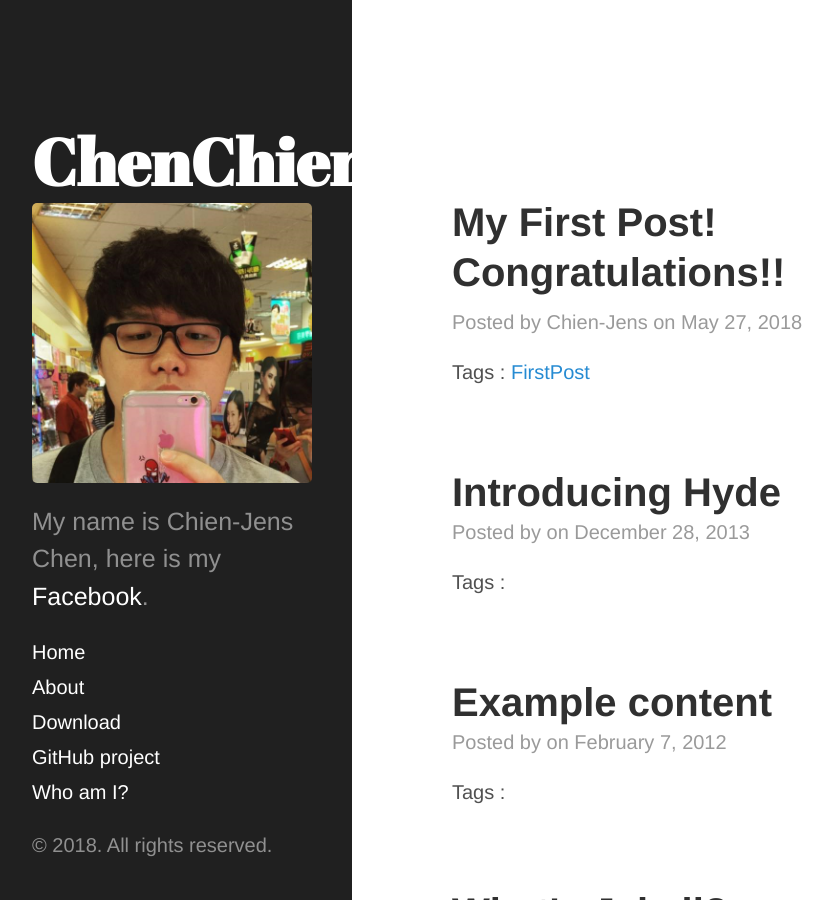
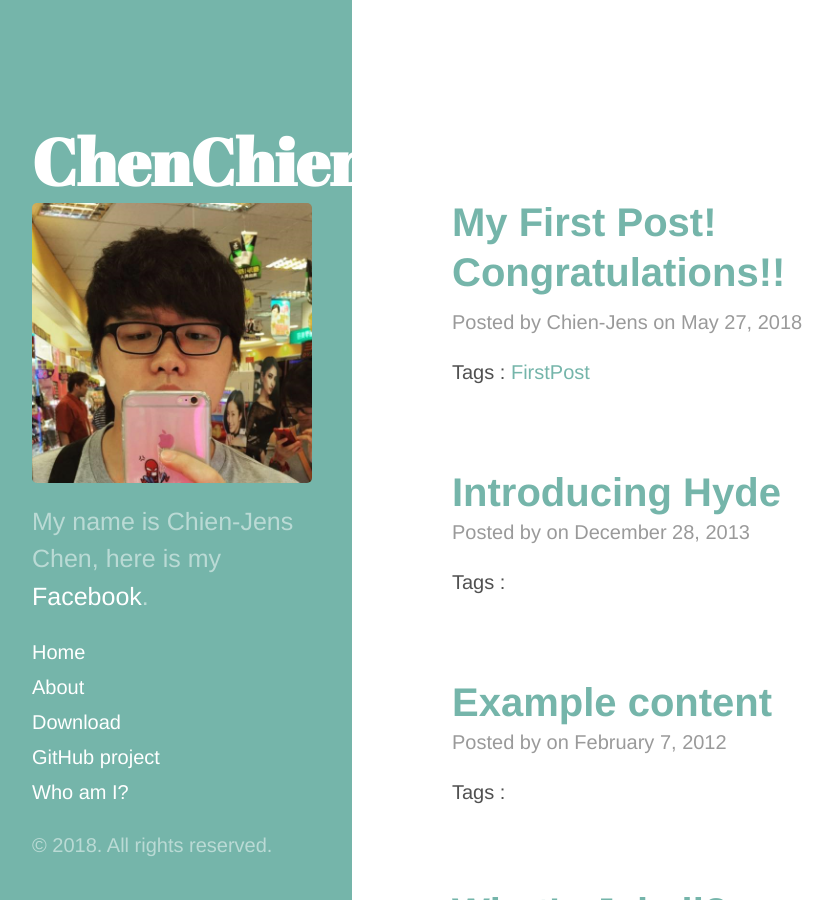
Before and after one commit to chienjens/chienjens.github.io, a Jekyll site: the page built from index.html, in a window 1280 px wide and 900 px high. Shown: the whole window, without its empty margins (8-841 px from the left). Built offline with Jekyll 4.4.1, drawn with Linux system fonts in a browser that asks for light colours; the list of posts is cut into pages by our own code; comment, search, counter and statistics services are not loaded.

Commit message:
Update default.html

```diff
--- a/_layouts/default.html
+++ b/_layouts/default.html
@@ -2,7 +2,7 @@
 <html xmlns="http://www.w3.org/1999/xhtml" xml:lang="en" lang="en-us">
 {% include head.html %}
 
-<body class="theme-base-chocolate">
+<body class="theme-base-0c">
     {% include navbar.html %} {% include sidebar.html %}
     <div class="content container">
         {{ content }} {% include comments.html %}
```
